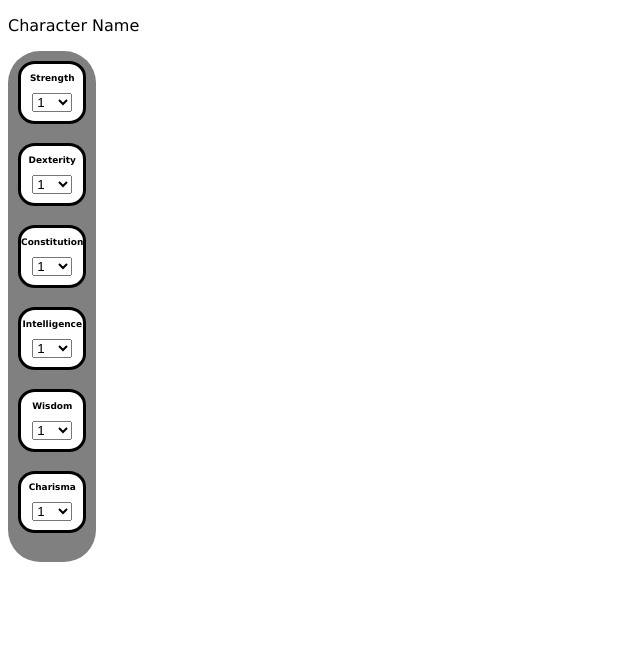
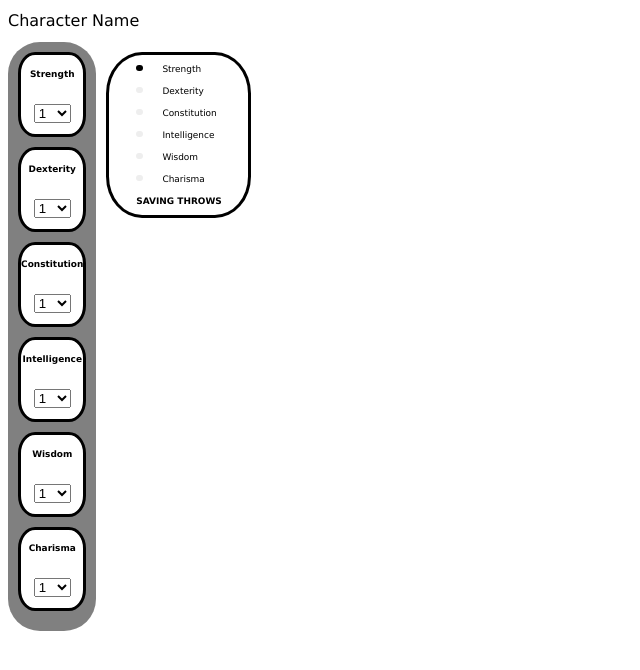
Before and after one commit to Learas/DnD-Website, a website: page HTML Übung/Character Sheet.html in a window 1280 px wide. Shown: the whole page, without its empty margins (0-640 px from the left). Drawn offline with Linux system fonts and the light colour scheme.

Commit message:
Saving throws - clickable buttons

```diff
--- a/HTML Übung/Character Sheet.html
+++ b/HTML Übung/Character Sheet.html
@@ -5,6 +5,7 @@
 
 html {
     font-family: "Lucida Sans", sans-serif;
+    line-height: 10px;
 }
 
     * {
@@ -13,7 +14,7 @@ html {
 
 /* Responsive layout - when the screen is less than 600px wide, make the two columns stack on top of each other instead of next to each other */
 @media screen and (max-width: 600px) {
-  .col-1, .col-2,, .col-3, .col-4, .col-5, .col-6, .col-7, .col-8, .col-9, .col-10, .col-11, .col-12 input[type=submit] {
+  .col-1, .col-2, .col-3, .col-4, .col-5, .col-6, .col-7, .col-8, .col-9, .col-10, .col-11, .col-12 input[type=submit] {
     width: 100%;
     margin-top: 0;
     margin-left: 0;
@@ -30,7 +31,7 @@ html {
     border-radius: 2em;
     }
 
-.col-2 {width: 16.66%;}
+.col-2 {width: 13%;} /* 16.66 */
 .col-3 {width: 25%;}
 .col-4 {width: 33.33%;}
 .col-5 {width: 41.66%;}
@@ -69,15 +70,117 @@ div.stats {
     border-radius: 25%;
 }
 
+/*
+div.clickable_circle {
+    background-color: white;
+    border-style: solid;
+    border-radius: 100%;
+    width: 1em;
+    height: 1em;
+}
+*/
+
 p.standard {
     text-align: center;
     font-size: 0.7vw;
     margin-left: inherit;
     word-wrap: break-word;
+    line-height: 20px;
 }
+
+p.saving_throws {
+    text-align: left;
+    font-size: 0.7vw;
+    margin-left: 3em;
+    word-wrap: break-word;
+    line-height: 10px;
+}
+
+/*
 select {
     width: 100%;
     max-width: 40px !important
+}
+
+button {
+    background-color: white;
+    border-radius: 25%;
+
+}
+
+.saving_throws_input {
+    -ms-transform: scale(1);
+    -webkit-transform: scale(1);
+    transform: scale(1);
+    text-align: center;
+    margin-left: 5em;
+    margin-top: 1em;
+}
+.label_st_input {
+    font-size: 0.7vw;
+    text-align: center;
+}
+
+*/
+
+
+/* The container */
+.container {
+    display: block;
+    align-items: left;
+    position: relative;
+    padding-left: 35px;
+    margin-left: 2em;
+    margin-top: 1em;
+    margin-bottom: 12px;
+    cursor: pointer;
+    font-size: 0.7vw;
+    -webkit-user-select: none;
+    -moz-user-select: none;
+    -ms-user-select: none;
+    user-select: none;
+}
+
+/* Hide the browser's default checkbox */
+.container input {
+    position: absolute;
+    opacity: 0;
+    cursor: pointer;
+    height: 0;
+    width: 0;
+}
+
+/* Create a custom checkbox */
+.checkmark {
+    position: absolute;
+    top: 0.1em;
+    left: 1em;
+    height: 0.7em;
+    width: 0.7em;
+    background-color: #eee;
+    border-radius: 100%;
+}
+
+/* On mouse-over, add a grey background color */
+.container:hover input ~ .checkmark {
+    background-color: #ccc;
+}
+
+/* When the checkbox is checked, add a blue background */
+.container input:checked ~ .checkmark {
+    background-color: #000000;
+}
+
+/* Create the checkmark/indicator (hidden when not checked) */
+.checkmark:after {
+    content: "";
+    position: absolute;
+    display: none;
+}
+
+/* Show the checkmark when checked */
+.container input:checked ~ .checkmark:after {
+    display: block;
 }
 
 
@@ -301,11 +404,84 @@ select {
     </div> <!-- End div col 1 row 1-->
 
     <div class="col-2 menu">
-        <div>
+        <div class="stats">
 
+
+            <!-- Clickable Circle
+
+                  <div>
+                  <div class=clickable_circle id="clickable_circle" onclick="setColor()"> </div>
+
+
+                       <script>
+                               var count = 1;
+                               function setColor(clickable_circle, color) {
+                                   var property = document.getElementById("clickable_circle");
+                                   if (count == 0) {
+                                       property.style.background = "white";
+                                       count = 1;
+                                   }
+                                   else {
+                                       property.style.background = "black";
+                                       count = 0;
+                                   }
+                               }
+                           </script>
+
+              -->
+
+
+            <!--  <input type="radio" class="saving_throws_input" name="saving_throws" value="st_Strength"> <label class="label_st_input"> Strength </label> <br>
+            <input type="radio" class="saving_throws_input" name="saving_throws" value="st_Dexterity"> <label class="label_st_input"> Dexterity </label> <br>
+            <input type="radio" class="saving_throws_input" name="saving_throws" value="st_Constitution"> <label class="label_st_input"> Constitution </label> <br>
+
+        -->
+
+
+            <!--
+
+                <p class="saving_throws">Strength</p> </div>
+                <p class="saving_throws">Dexterity</p>
+                <p class="saving_throws">Constitution</p>
+                <p class="saving_throws">Intelligence</p>
+                <p class="saving_throws">Wisdom</p>
+                <p class="saving_throws">Charisma</p>
+
+            -->
+
+            <label class="container">Strength
+                    <input type="checkbox" checked="checked">
+                    <span class="checkmark"></span>
+                  </label>
+                  <label class="container">Dexterity
+                    <input type="checkbox">
+                    <span class="checkmark"></span>
+                  </label>
+                  <label class="container">Constitution
+                    <input type="checkbox">
+                    <span class="checkmark"></span>
+                  </label>
+                  <label class="container">Intelligence
+                    <input type="checkbox">
+                    <span class="checkmark"></span>
+                  </label>
+                  <label class="container">Wisdom
+                        <input type="checkbox">
+                        <span class="checkmark"></span>
+                      </label>
+                    <label class="container">Charisma
+                        <input type="checkbox">
+                        <span class="checkmark"></span>
+                        </label>
+
+
+
+
+
+            <p class="saving_throws"><b>SAVING THROWS</b></p>
         </div>
 
-    </div>
+    </div> <!-- End div col 2 row 1-->
 </div> <!-- End div row 1 -->
 
 </body>
```
